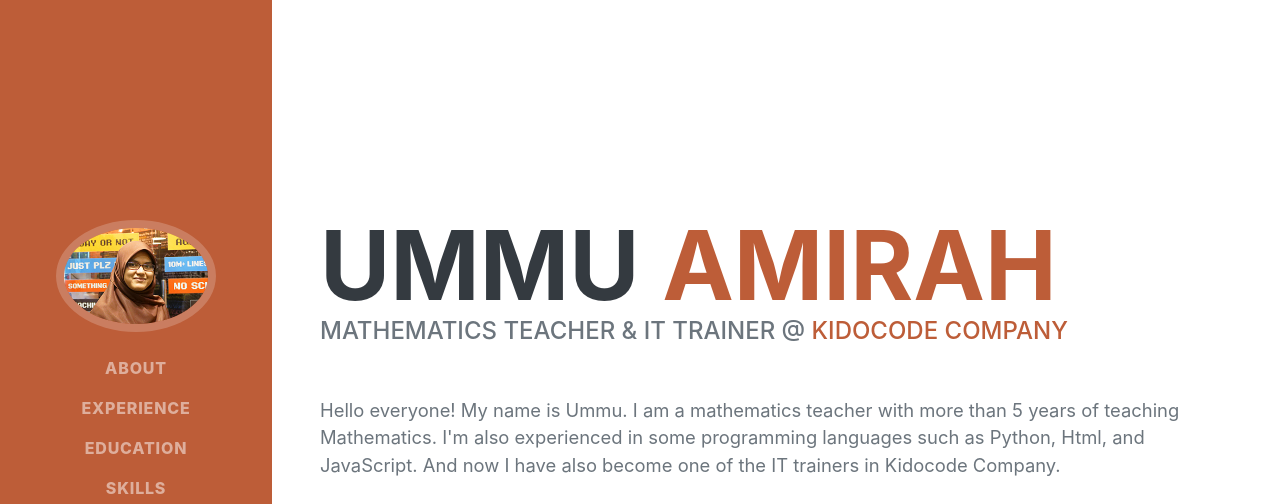
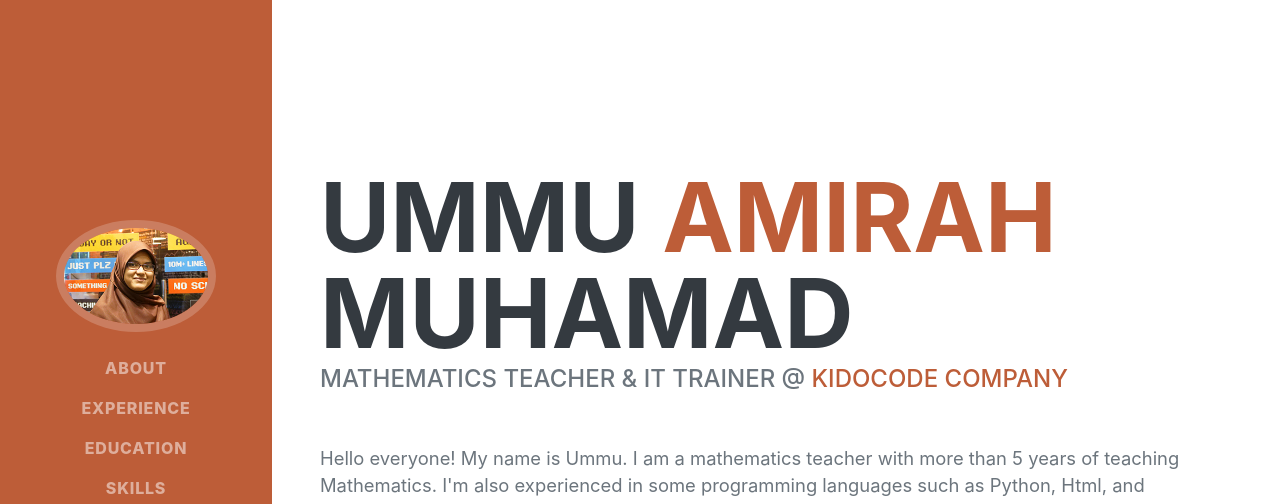
Before and after one commit to UmmuMuhamad/PORTFOLIOTEST, a plain HTML site: page index.html in a window 1280 px wide. Shown: the top 504 px of the page. Drawn offline with nearby package versions, Linux system fonts and the light colour scheme; a web font is replaced by a local one.

Commit message:
update name

```diff
--- a/index.html
+++ b/index.html
@@ -42,6 +42,7 @@
                     <h1 class="mb-0">
                         Ummu
                         <span class="text-primary">Amirah</span>
+                        Muhamad
                     </h1>
                     <div class="subheading mb-5">
                         Mathematics Teacher & IT Trainer @
```
